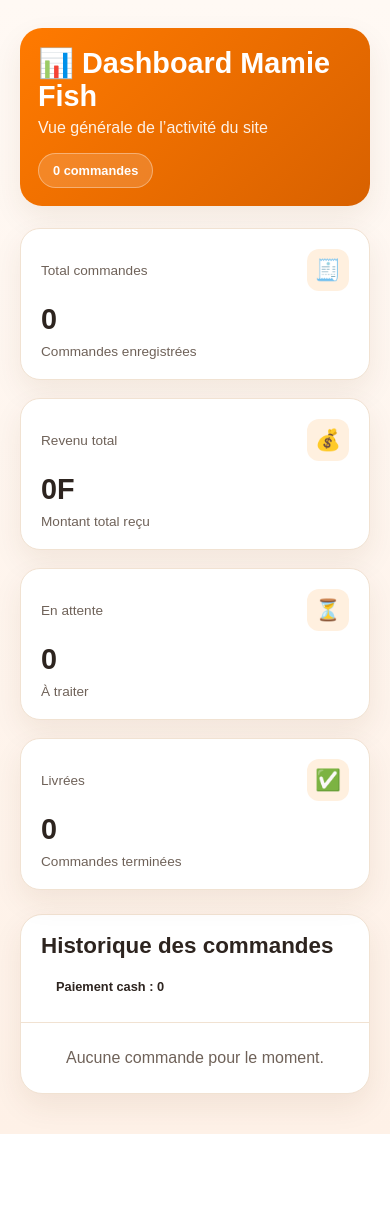
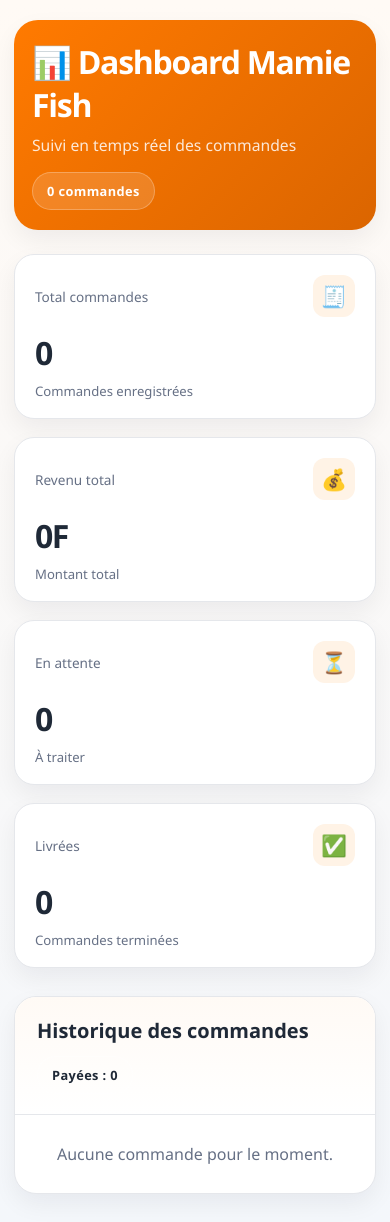
Before and after one commit to williamvente434/mamie-fish-app, a Flask app: page /admin in a window 390 px wide. Before the commit the page ends 1134 px from the top, so only its background shows below. Run offline with Flask 3, Linux system fonts and the light colour scheme; data that the repository does not hold is empty.

Commit message:
admin pro

```diff
--- a/app.py
+++ b/app.py
@@ -111,5 +111,19 @@ def update(id):
     db.session.commit()
     return jsonify({"success": True})
 
+@app.route('/api/valider/<int:id>')
+def valider_commande(id):
+    cmd = Commande.query.get_or_404(id)
+    cmd.statut = 'payee'
+    db.session.commit()
+    return redirect('/admin')
+
+@app.route('/api/supprimer/<int:id>')
+def supprimer_commande(id):
+    cmd = Commande.query.get_or_404(id)
+    db.session.delete(cmd)
+    db.session.commit()
+    return redirect('/admin')
+
 if __name__ == '__main__':
     app.run(debug=True)
--- /dev/null
+++ b/static/css/admin.css
@@ -0,0 +1,217 @@
+:root {
+  --bg: #f4f7fb;
+  --panel: #ffffff;
+  --panel-alt: #f8fafc;
+  --primary: #ff7a00;
+  --primary-dark: #db6500;
+  --text: #1f2937;
+  --muted: #667085;
+  --line: #e5e7eb;
+  --success: #1f9d67;
+  --warning: #d97706;
+  --blue: #2563eb;
+  --shadow: 0 10px 25px rgba(15, 23, 42, 0.06);
+}
+
+* {
+  box-sizing: border-box;
+}
+
+body {
+  margin: 0;
+  font-family: "Segoe UI", Arial, sans-serif;
+  background: linear-gradient(180deg, #fffaf5 0%, var(--bg) 100%);
+  color: var(--text);
+}
+
+.container {
+  max-width: 1320px;
+  margin: 0 auto;
+  padding: 28px 20px 40px;
+}
+
+.header {
+  background: linear-gradient(135deg, var(--primary) 0%, var(--primary-dark) 100%);
+  color: white;
+  border-radius: 24px;
+  padding: 26px 28px;
+  display: flex;
+  align-items: center;
+  justify-content: space-between;
+  gap: 16px;
+  box-shadow: var(--shadow);
+  flex-wrap: wrap;
+}
+
+.header h1 {
+  margin: 0;
+  font-size: clamp(2rem, 2.5vw, 2.8rem);
+  letter-spacing: -0.04em;
+}
+
+.header p {
+  margin: 8px 0 0;
+  color: rgba(255, 255, 255, 0.84);
+  font-size: 0.98rem;
+}
+
+.chip {
+  display: inline-flex;
+  align-items: center;
+  justify-content: center;
+  background: rgba(255, 255, 255, 0.14);
+  border: 1px solid rgba(255, 255, 255, 0.25);
+  border-radius: 999px;
+  padding: 9px 14px;
+  font-weight: 700;
+  font-size: 0.8rem;
+  letter-spacing: 0.03em;
+}
+
+.stats {
+  display: grid;
+  grid-template-columns: repeat(auto-fit, minmax(180px, 1fr));
+  gap: 18px;
+  margin-top: 24px;
+}
+
+.stat-card {
+  background: var(--panel);
+  border: 1px solid var(--line);
+  border-radius: 20px;
+  padding: 20px 20px 18px;
+  box-shadow: var(--shadow);
+}
+
+.stat-top {
+  display: flex;
+  align-items: center;
+  justify-content: space-between;
+  color: var(--muted);
+  font-size: 0.85rem;
+  margin-bottom: 14px;
+}
+
+.stat-icon {
+  width: 42px;
+  height: 42px;
+  border-radius: 12px;
+  display: grid;
+  place-items: center;
+  background: #fff3e6;
+  font-size: 1.3rem;
+}
+
+.stat-value {
+  margin: 0;
+  font-size: clamp(2rem, 2vw, 2.5rem);
+  font-weight: 800;
+  letter-spacing: -0.05em;
+}
+
+.stat-detail {
+  margin-top: 8px;
+  color: var(--muted);
+  font-size: 0.82rem;
+}
+
+.panel {
+  margin-top: 28px;
+  background: var(--panel);
+  border: 1px solid var(--line);
+  border-radius: 22px;
+  box-shadow: var(--shadow);
+  overflow: hidden;
+}
+
+.panel-head {
+  display: flex;
+  align-items: center;
+  justify-content: space-between;
+  flex-wrap: wrap;
+  gap: 12px;
+  padding: 20px 22px;
+  border-bottom: 1px solid var(--line);
+  background: linear-gradient(180deg, #fffaf5 0%, #ffffff 100%);
+}
+
+.panel-head h2 {
+  margin: 0;
+  font-size: 1.25rem;
+  color: var(--text);
+}
+
+table {
+  width: 100%;
+  border-collapse: collapse;
+  background: white;
+}
+
+th, td {
+  padding: 14px 16px;
+  text-align: left;
+  border-bottom: 1px solid var(--line);
+  vertical-align: middle;
+}
+
+th {
+  background: var(--panel-alt);
+  color: var(--muted);
+  font-size: 0.78rem;
+  letter-spacing: 0.08em;
+  text-transform: uppercase;
+  font-weight: 700;
+}
+
+td {
+  color: var(--text);
+  font-size: 0.95rem;
+}
+
+tbody tr:hover {
+  background: rgba(255, 122, 0, 0.02);
+}
+
+select {
+  width: 100%;
+  min-width: 130px;
+  padding: 10px 12px;
+  border-radius: 10px;
+  border: 1px solid var(--line);
+  background: #fff;
+  color: var(--text);
+  font-size: 0.9rem;
+  outline: none;
+  transition: border-color 0.2s ease, box-shadow 0.2s ease;
+}
+
+select:focus {
+  border-color: rgba(255, 122, 0, 0.7);
+  box-shadow: 0 0 0 3px rgba(255, 122, 0, 0.12);
+}
+
+.empty {
+  padding: 28px 22px;
+  text-align: center;
+  color: var(--muted);
+  font-size: 1rem;
+}
+
+@media (max-width: 700px) {
+  .container {
+    padding: 20px 14px 28px;
+  }
+
+  .header {
+    padding: 20px 18px;
+  }
+
+  th, td {
+    padding: 12px 10px;
+    font-size: 0.88rem;
+  }
+
+  .panel-head {
+    align-items: flex-start;
+  }
+}
--- a/templates/admin.html
+++ b/templates/admin.html
@@ -4,14 +4,14 @@
   <meta charset="UTF-8">
   <meta name="viewport" content="width=device-width, initial-scale=1.0">
   <title>Dashboard Mamie Fish</title>
-  <link rel="stylesheet" href="{{ url_for('static', filename='css/style.css') }}">
+  <link rel="stylesheet" href="{{ url_for('static', filename='css/admin.css') }}">
 </head>
-<body class="dashboard-body">
+<body>
   <div class="container">
     <header class="header">
       <div>
         <h1>📊 Dashboard Mamie Fish</h1>
-        <p>Vue générale de l’activité du site</p>
+        <p>Suivi en temps réel des commandes</p>
       </div>
       <div class="chip">{{ commandes|length }} commandes</div>
     </header>
@@ -32,7 +32,7 @@
           <div class="stat-icon">💰</div>
         </div>
         <p class="stat-value">{{ total_revenu }}F</p>
-        <div class="stat-detail">Montant total reçu</div>
+        <div class="stat-detail">Montant total</div>
       </div>
 
       <div class="stat-card">
@@ -57,7 +57,7 @@
     <section class="panel">
       <div class="panel-head">
         <h2>Historique des commandes</h2>
-        <span class="chip">Paiement cash : {{ paiement_cash }}</span>
+        <div class="chip">Payées : {{ paiement_cash }}</div>
       </div>
 
       {% if commandes %}
```
Also changed, not shown: other parts of templates/admin.html (+19 -13 lines).
